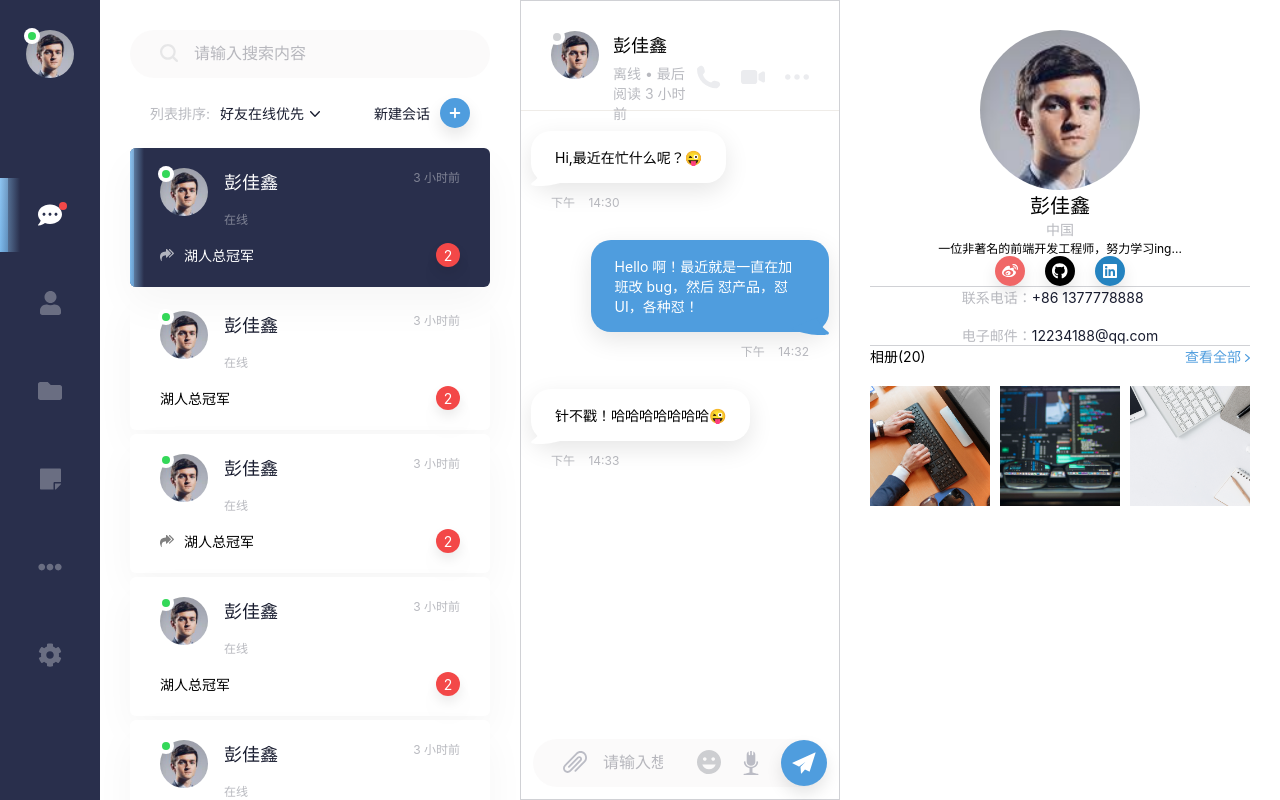
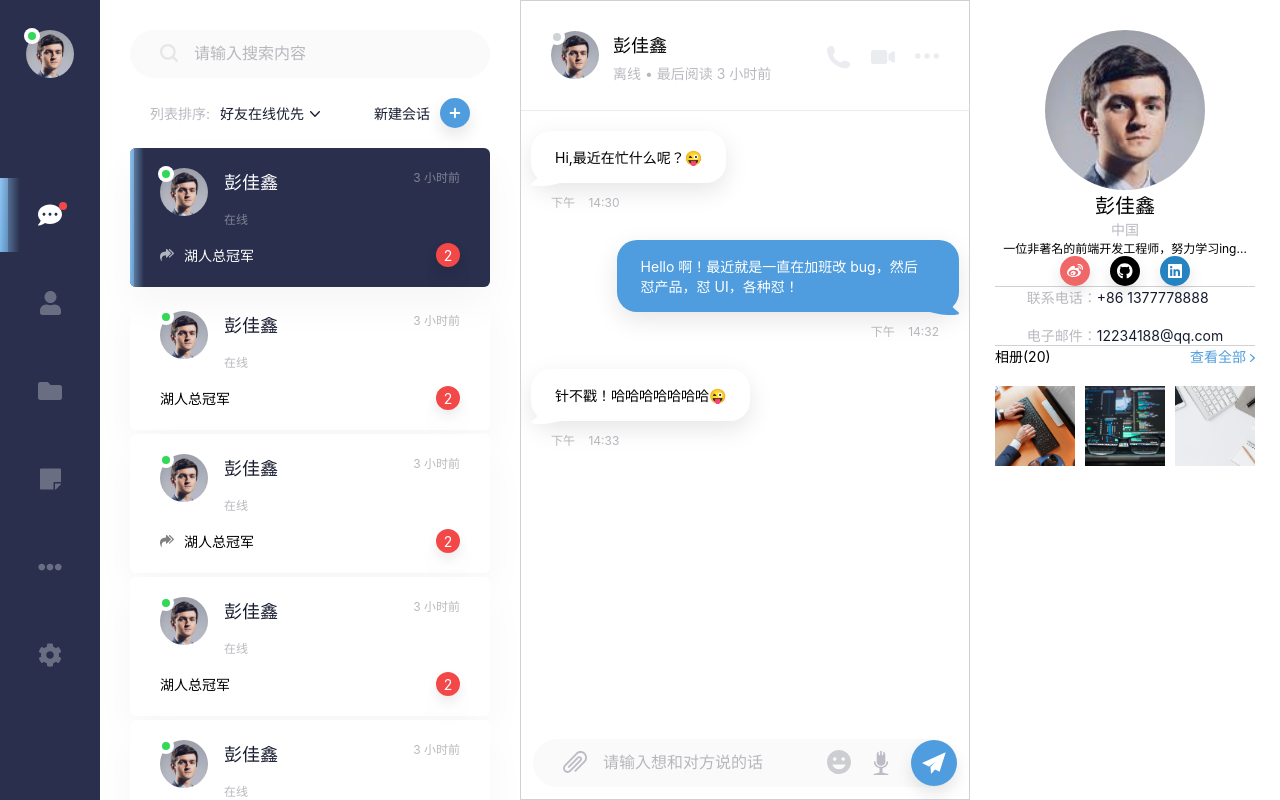
Before and after one commit to rookiepjx/chat-ui, a React (Create React App) app: page / in a window 1280 px wide. Built offline with nearby package versions, Linux system fonts and the light colour scheme.

Commit message:
组装chatApp

```diff
--- a/src/components/ChatApp/style.js
+++ b/src/components/ChatApp/style.js
@@ -1,23 +1,35 @@
 import styled from "styled-components";
 
 const StyledChatApp = styled.div`
+	position: relative;
 	display: flex;
 	height: 100vh;
 	width: 100vw;
 	overflow: hidden;
 `;
 
-const Nav = styled.nav``;
+const Nav = styled.nav`
+	flex-shrink: 0;
+	position: relative;
+`;
 
 const SideBar = styled.aside`
+	position: relative;
 	max-width: 460px;
 	min-width: 420px;
 	height: 100vh;
+	flex: 1;
 `;
 
-const Content = styled.div``;
+const Content = styled.div`
+	position: relative;
+	flex: 2;
+`;
 
-const Drawer = styled.div``;
+const Drawer = styled.div`
+	/* width: 0; */
+	max-width: 310px;
+`;
 
 export default StyledChatApp;
 export { Nav, SideBar, Content, Drawer };
--- a/src/components/ChatFooter/index.js
+++ b/src/components/ChatFooter/index.js
@@ -29,7 +29,7 @@ function ChatFooter({ children, ...props }) {
 							onVisible={() => setEmojiActive(true)}
 							onHide={() => setEmojiActive(false)}
 						>
-							<Icon icon={smile} color={emojiActive?"":theme.gray} />
+							<Icon style={{cursor:"pointer"}} icon={smile} color={emojiActive?"":theme.gray} />
 						</Popover>
 						<Icon icon={microphone} />
 						<Button type="primary" shape="circle" size="46px">
--- a/src/components/Emoji/style.js
+++ b/src/components/Emoji/style.js
@@ -1,5 +1,7 @@
 import styled from "styled-components";
 
-const StyledEmoji = styled.span``;
+const StyledEmoji = styled.span`
+	cursor: pointer;
+`;
 
 export default StyledEmoji;
--- a/src/components/Profile/style.js
+++ b/src/components/Profile/style.js
@@ -60,10 +60,9 @@ const Album = styled.div`
 
 // 相册图片
 const Photo = styled.img`
-	width: 120px;
-	height: 120px;
+	width: 80px;
+	height: 80px;
 	object-fit: cover;
-	/* margin: 4px; */
 `;
 
 const CloseIcon = styled(Icon).attrs({ opacity: 0.3 })`
--- a/src/components/TitleBar/index.js
+++ b/src/components/TitleBar/index.js
@@ -5,10 +5,12 @@ import Avatar from "components/Avatar";
 import Paragraph from "components/Paragraph";
 import Text from "components/Text";
 import Icon from "components/Icon";
+import Dropdown from "components/Dropdown"
 import {ReactComponent as call} from "assets/icon/call.svg"
 import { ReactComponent as camera } from "assets/icon/camera.svg";
 import { ReactComponent as options } from "assets/icon/options.svg";
 import face1 from "assets/images/face-male-1.jpg";
+import {dropdown} from "components/Dropdown/dropdown.stories"
 
 function TitleBar({
 	children,
@@ -27,7 +29,9 @@ function TitleBar({
 			<Actions>
 				<Icon opacity={0.3} icon={call} />
 				<Icon opacity={0.3} icon={camera} />
-				<Icon opacity={0.3} icon={options} />
+				<Dropdown align="right" content={dropdown}>
+					<Icon opacity={0.3} icon={options} />
+				</Dropdown>
 			</Actions>
 		</StyledTitleBar>
 	);
```
Also changed, not shown: 1 other file (tests, documents, lock files or other folders).
